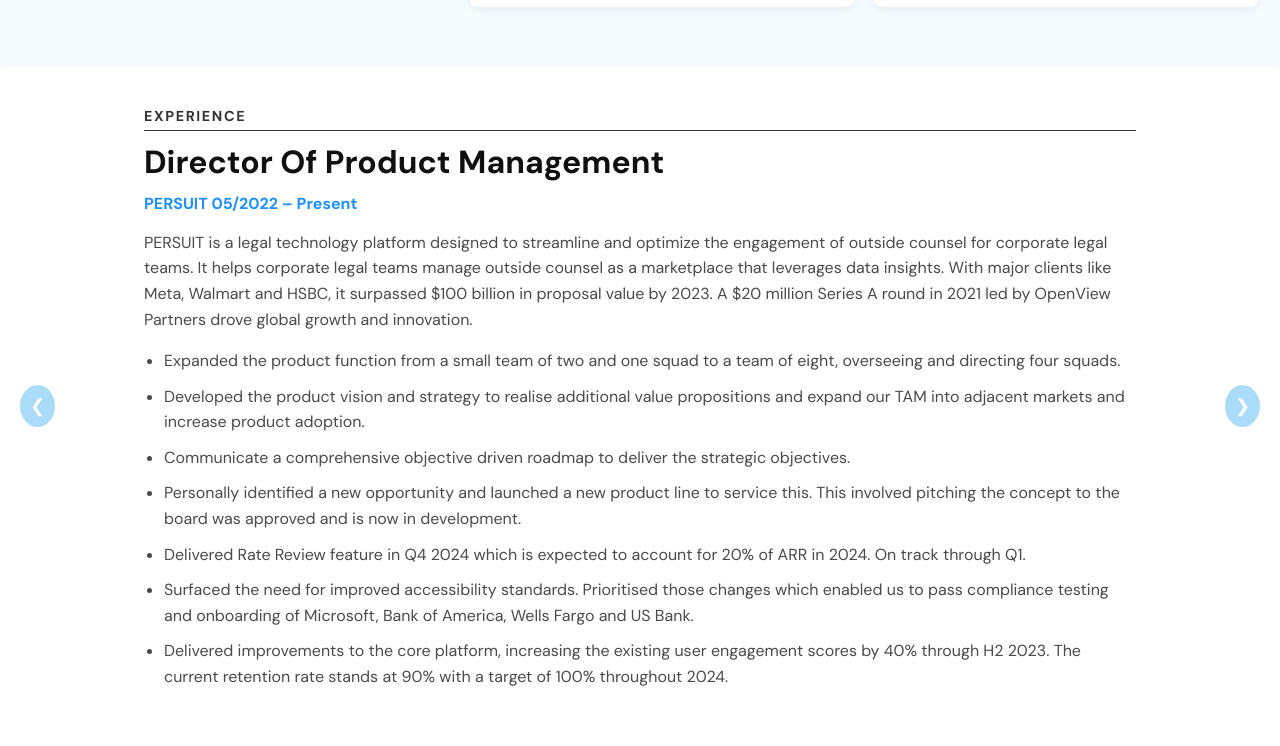
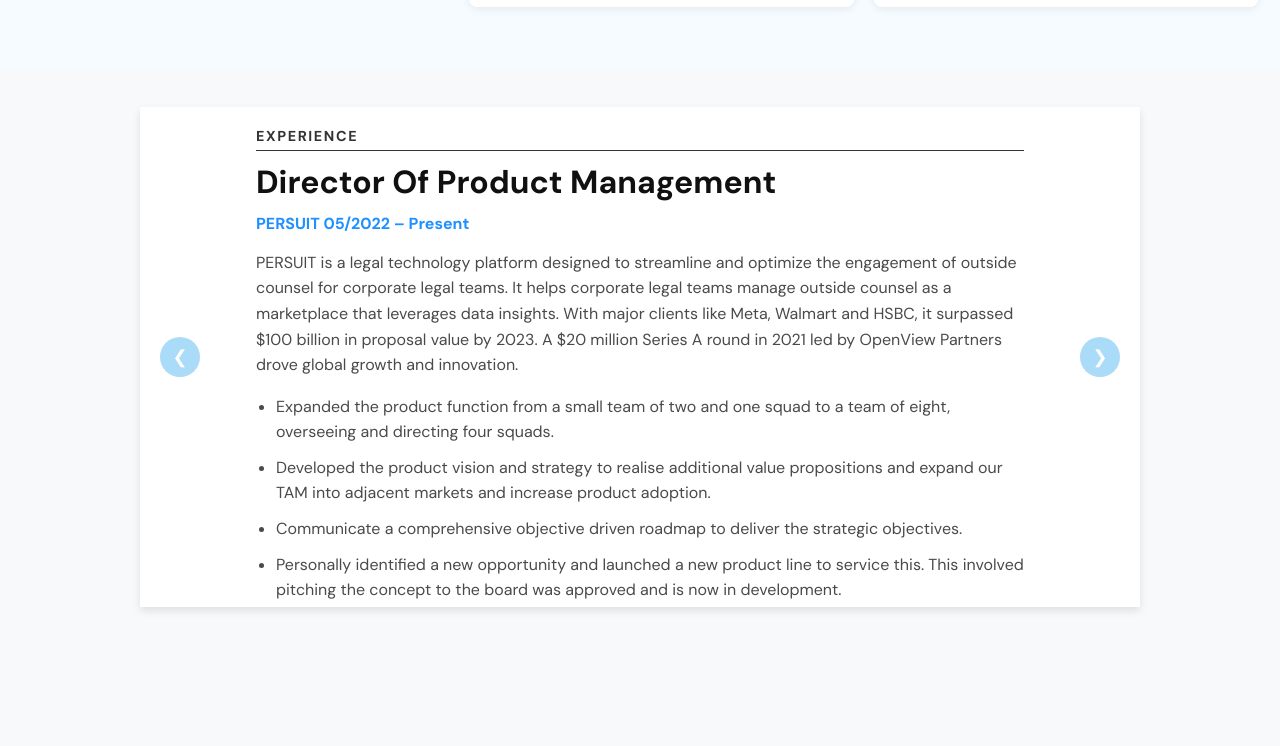
Before and after one commit to chriscal/cv, a plain HTML site: page chris.html in a window 1280 px wide. Shown: the part 989-1735 px from the top of the page. After the commit the page ends 1636 px from the top, so only its background shows below. Drawn offline with Linux system fonts and the light colour scheme; files whose address does not match are found by name.

Commit message:
updated css

```diff
--- a/css/style.css
+++ b/css/style.css
@@ -146,12 +146,14 @@
 /* Carousel Section */
 .carousel-container {
     position: relative;
-    width: 100%; /* Full width of the page */
-    min-height: 500px; /* Minimum height, adjusts based on content */
+    width: calc(100% - 30px); /* Full width minus 15px padding on each side */
+    max-width: 1000px;
+    height: 500px;
     overflow: hidden;
     background-color: #fff;
     box-shadow: 0 4px 8px rgba(0, 0, 0, 0.1);
-    padding: 40px 20px; /* Add padding for better spacing */
+    margin: 40px auto;
+    padding: 20px;
 }
 
 .carousel {
@@ -226,12 +228,16 @@
     transform: translateY(-50%);
     background-color: rgba(87, 183, 242, 0.5);
     color: white;
-    width: auto;
+    width: 40px; /* Fixed width */
+    height: 40px; /* Fixed height to match width for perfect circle */
     border: none;
-    padding: 10px;
+    padding: 0; /* Remove padding */
     cursor: pointer;
     font-size: 18px;
     border-radius: 50%;
+    display: flex; /* Add flex display */
+    align-items: center; /* Center content vertically */
+    justify-content: center; /* Center content horizontally */
 }
 
 .prev {
```
Also changed, not shown: loader.html (+1 -1 lines).
